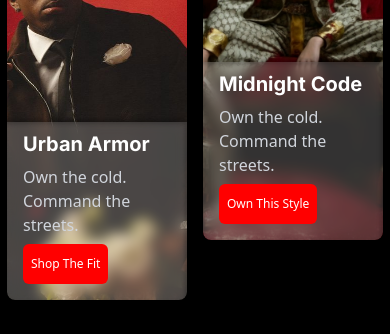
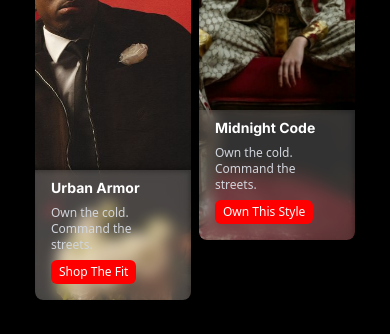
Before and after one commit to mohitvaishnav56/minor_project_5th_sem, a React (Vite) app: page / in a window 390 px wide. Shown: the part 336-670 px from the top of the page. Built offline with nearby package versions, Linux system fonts and the light colour scheme.

Commit message:
lookbook draft 2

```diff
--- a/src/components/specific/lookbook/LBCardContainer.jsx
+++ b/src/components/specific/lookbook/LBCardContainer.jsx
@@ -5,7 +5,7 @@ const LBCardContainer = ({index, details}) => {
     const imageUrl = details.imageUrl;
     const btnText = details.btnText;
   return (
-    <div className={`md:w-full  h-130 flex gap-6 mt-10 ${index % 2 === 0 ? 'pt-15' : 'pb-15'}`}>
+    <div className={`w-4/10 md:w-60 h-130 flex gap-6 mt-10 ${index % 2 === 0 ? 'pt-15' : 'pb-15'}`}>
         <LookBookCard title={title} tagline={tagline} imageUrl={imageUrl} btnText={btnText}/>
     </div>
   )
--- a/src/components/specific/lookbook/LookBookCard.jsx
+++ b/src/components/specific/lookbook/LookBookCard.jsx
@@ -2,13 +2,13 @@ import CustomButton from "../../customElems/CustomButton"
 
 const LookBookCard = ({ title, tagline, imageUrl, btnText }) => {
   return (
-    <div style={{ background: `url(${imageUrl})`, backgroundSize:"cover", backgroundPosition: "center" }} className="w-45 md:w-60 h-full bg-gray-200 rounded-lg overflow-hidden shadow-lg flex flex-col justify-end">
+    <div style={{ background: `url(${imageUrl})`, backgroundSize:"cover", backgroundPosition: "center" }} className="w-full h-full bg-gray-200 rounded-lg overflow-hidden shadow-lg flex flex-col justify-end">
       <div className="flex w-full px-4 pt-2 pb-4 flex-col items-start gap-[7px] bg-[rgba(255,251,251,0.20)] shadow-[0_-3px_4px_0_rgba(0,0,0,0.25),-2px_2px_4px_0_rgba(0,0,0,0.25)_inset] backdrop-blur-[6.35px]">
-        <h1 className="text-xl inter-base font-semibold text-white">{title}</h1>
-        <p className="text-md w-full text-gray-300">
+        <h1 className="text-sm md:text-xl inter-base font-semibold text-white">{title}</h1>
+        <p className="text-xs md:text-[16px] w-full text-gray-300">
           {tagline}
         </p>
-        <CustomButton title={btnText} className={"py-3 text-white"}/>
+        <CustomButton title={btnText} className={"text-xs md:py-3 text-white hover:scale-105"}/>
       </div>
     </div>
   )
--- a/src/components/specific/lookbook/LookBookSection.jsx
+++ b/src/components/specific/lookbook/LookBookSection.jsx
@@ -5,13 +5,13 @@ const LookBookSection = () => {
         { id: 1, title: 'Urban Armor', tagline: 'Own the cold. Command the streets.', imageUrl: '/Urban_Armor.jpeg', btnText: 'Shop The Fit' },
         { id: 2, title: 'Midnight Code', tagline: 'Own the cold. Command the streets.', imageUrl: '/Midnight_Code.png', btnText: 'Own This Style' },
         { id: 3, title: 'Effortless Edge', tagline: 'Own the cold. Command the streets.', imageUrl: '/Effertless_Edge.jpeg', btnText: 'Deconstruct The Look' },
-        { id: 4, title: 'Street VanGuard', tagline: 'Lead the charge. Set the new standard.', imageUrl: '/Street_Vanguard.png', btnText: 'Claim Your Style' }
+        { id: 4, title: 'Street VanGuard', tagline: 'Lead the charge. Set the new standard.', imageUrl: '/Street_Vanguard.png', btnText: 'Claim Your Style' },
     ]);
 
     return (
         <div className=" w-full bg-black h-auto md:h-screen py-4">
             <h1 className="text-3xl text-white inter-base underline underline-offset-6 decoration-[#FF0000BA]">The LookBook</h1>
-            <div className="w-full gap-4 md:gap-2 flex justify-center flex-wrap md:flex-nowrap h-auto md:h-full ">
+            <div className="w-full md:p-0 gap-2 md:gap-4 flex justify-center flex-wrap md:flex-nowrap h-auto md:h-full ">
                 {
                     lookBookItems.map((item, index) => (
                         <LBCardContainer key={item.id} index={index} details={{ ...item }} />
```
